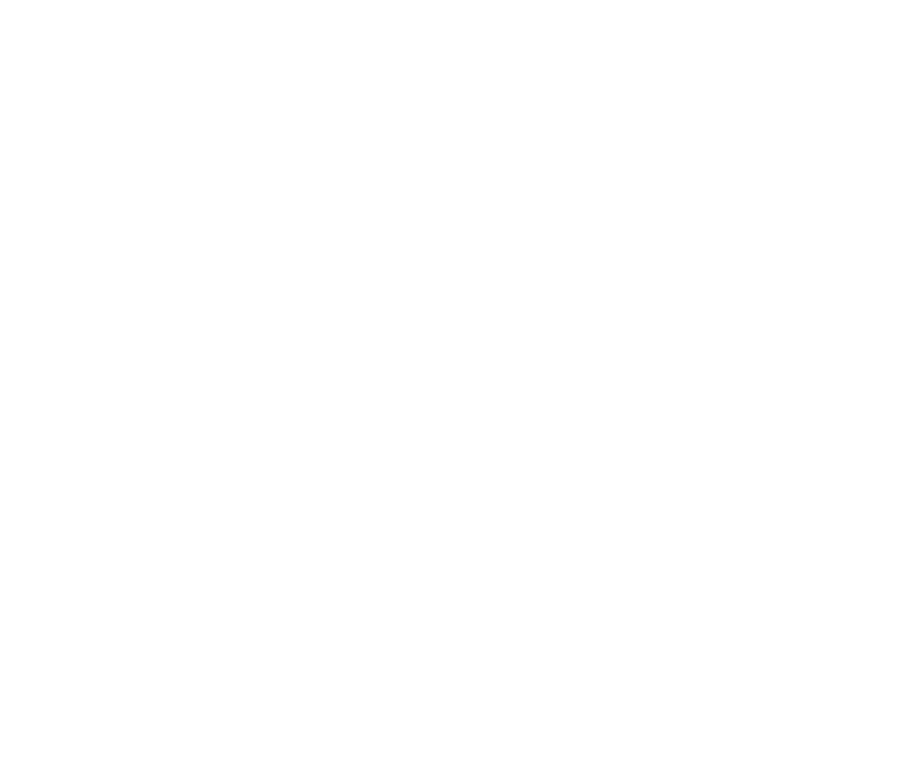
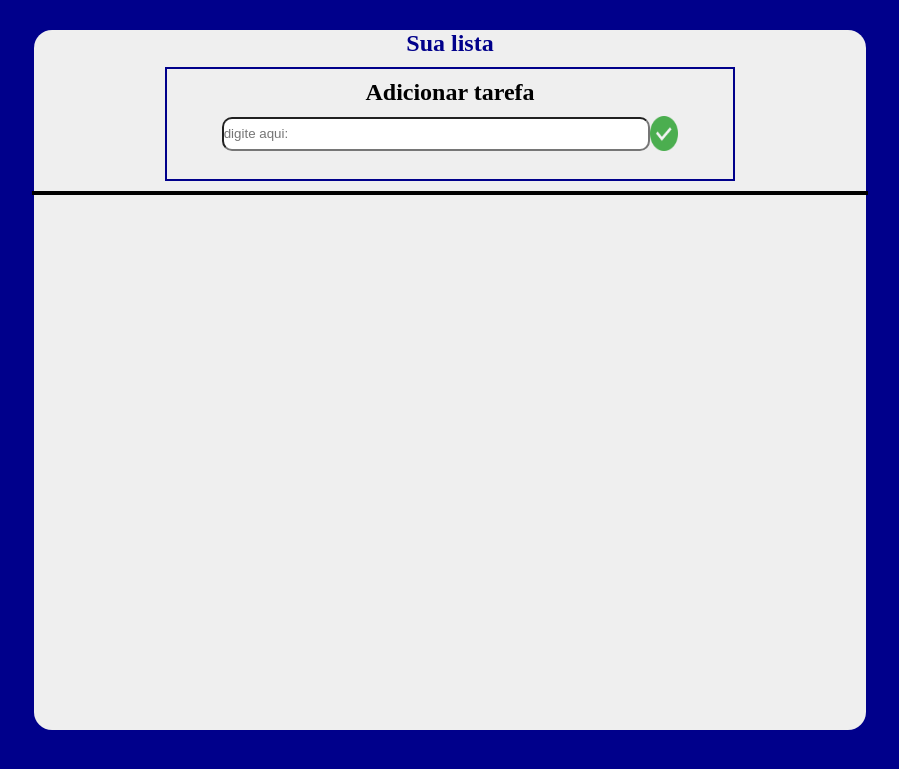
Before and after one commit to Lindgren-07/lista_de_tarefas, a Flask app: page / in a window 1280 px wide. Before the commit the part shown is empty. Shown: the top 769 px of the page, without its empty margins (190-1089 px from the left). Run offline with Flask 3, Linux system fonts and the light colour scheme.

Commit message:
salvando

```diff
--- a/main.py
+++ b/main.py
@@ -1,13 +1,71 @@
 from flask import Flask,redirect,request,render_template,flash
+import json, os.path
+
 
 app = Flask(__name__)
 app.secret_key = 'joao07'
 app.config['DEBUG'] = True
 
 
+class Tarefas:
+    def __init__(self,incremento,tarefa):
+        self.incremnto = incremento
+        self.nome_tarefa = tarefa
+
+    def __str__(self):
+        return f'{self.incremnto}, {self.nome_tarefa}'
+
+
+
+def obterId():
+    if os.path.isfile('tarefas.json') and os.path.getsize('tarefas.json') > 0:
+        with open('tarefas.json') as tf:
+            tarefas_py = json.load(tf)
+            return tarefas_py[-1]['id']
+    return 0
+
+
+
 @app.route('/')
 def home():
-    return render_template('index.html')
+    with open('tarefas.json') as tf:
+        tarefas_json = json.load(tf)
+    return render_template('index.html',tarefas_json=tarefas_json)
+
+
+@app.route('/adicionar_tarefa',methods=['POST'])
+def adicionar_tarefa():
+
+    tarefaD = request.form.get('tarefa')
+    novo_id = obterId() + 1
+    tarefa_obj = Tarefas(novo_id,tarefaD)
+
+
+    tarefa_dict = dict()
+    tarefa_dict['id'] = tarefa_obj.incremnto
+    tarefa_dict['nome_tarefa'] = tarefa_obj.nome_tarefa
+
+
+
+    tarefa_list = list()
+
+    if os.path.isfile('tarefas.json') and os.path.getsize('tarefas.json') > 0:
+        with open('tarefas.json') as tf:
+            tarefas_py = json.load(tf)
+            tarefa_list.extend(tarefas_py)
+    tarefa_list.append(tarefa_dict)
+    with open('tarefas.json', 'w') as tf:
+        json.dump(tarefa_list,tf,indent=2)
+
+    flash(f'"{tarefa_obj.nome_tarefa}" adicionado(a) com sucesso !')
+
+    return redirect('/')
+
+
+
+
+
+
 
 
 
--- a/static/style.css
+++ b/static/style.css
@@ -0,0 +1,90 @@
+*{
+    margin: 0;
+    padding: 0;
+}
+
+body{
+    background-color: darkblue;
+    display: flex;
+    flex-direction: column;
+    align-items: center;
+    justify-content: center;
+    padding-top: 30px;
+    gap:20px;
+
+}
+
+
+
+.sec1{
+    display: flex;
+    flex-direction: column;
+    align-items: center;
+    border-radius: 18px;
+    background-color: #efefef;
+    width: 65%;
+    gap: 10px;
+    height: 700px;
+
+}
+
+.titulo{
+    color: darkblue;
+    display:flex;
+    justify-content: center;
+}
+
+.adicionar{
+    border: 2px solid darkblue;
+    height: 100px;
+    width: 68%;
+    gap:20px;
+    padding-top: 10px;
+    text-align: center;
+
+}
+
+.tarefa{
+    width: 75%;
+    height: 30px;
+    border-radius: 10px;
+
+}
+
+.add{
+   padding-top: 10px;
+   display: flex;
+   justify-content: center;
+   align-items: center;
+
+}
+
+.img_btn{
+    width: 100%;
+    height: 35px;
+}
+.btn{
+    border: none;
+    width: 5%;
+    height: 35px;
+    padding-bottom: 10px;
+    display: block;
+    display: flex;
+    justify-content: center;
+    cursor: pointer;
+
+}
+
+.flash_menssagem{
+    width: auto;
+    background-color: darkred;
+    color:#efefef;
+    border-radius: 10px;
+    border: 1 px solid black;
+    font-size: 22px;
+}
+
+.linha{
+    border: 2px solid black;
+    width: 100%;
+}
--- /dev/null
+++ b/tarefas.json
@@ -0,0 +1,46 @@
+[
+  {
+    "id": 1,
+    "nome_tarefa": "comprar"
+  },
+  {
+    "id": 2,
+    "nome_tarefa": "nadar"
+  },
+  {
+    "id": 3,
+    "nome_tarefa": "treinar"
+  },
+  {
+    "id": 4,
+    "nome_tarefa": "comprar"
+  },
+  {
+    "id": 5,
+    "nome_tarefa": "comprar"
+  },
+  {
+    "id": 6,
+    "nome_tarefa": "comprar"
+  },
+  {
+    "id": 7,
+    "nome_tarefa": "nadar"
+  },
+  {
+    "id": 8,
+    "nome_tarefa": "comprar"
+  },
+  {
+    "id": 9,
+    "nome_tarefa": "nadar"
+  },
+  {
+    "id": 10,
+    "nome_tarefa": "treinar"
+  },
+  {
+    "id": 11,
+    "nome_tarefa": "comprar"
+  }
+]
--- a/templates/index.html
+++ b/templates/index.html
@@ -1,14 +1,44 @@
 <!DOCTYPE html>
 <html>
+
 <head>
     <title>lista_de_tarefas</title>
     <meta charset="utf-8">
     <link rel="stylesheet" href="/static/style.css">
 </head>
+
 <body>
+
+    {% set menssagem = get_flashed_messages()%}
+        {% if menssagem %}
+
+            <div class="flash_menssagem">
+                {{ menssagem[0] }}
+
+            </div>
+
+        {% endif %}
+
+    <section class="sec1">
+        <span class="titulo">
+            <h1>Sua lista</h1>
+        </span>
+        <div class="adicionar">
+            <h2>Adicionar tarefa</h2>
+
+            <form action="/adicionar_tarefa" method="post">
+                <div class="add"><input type="text" name="tarefa" class="tarefa" placeholder="digite aqui:" required>
+               <button type="submit" class="btn"><img src="/static/imagens/check4.png" alt="check" class="img_btn"></button></div>
+
+            </form>
+        </div>
+
+            <hr class="linha">
+    </section>
 
 
 
 
 </body>
+
 </html>
```
Also changed, not shown: static/imagens/check4.png (added). Lines whose indentation alone changed are shown as unchanged.
